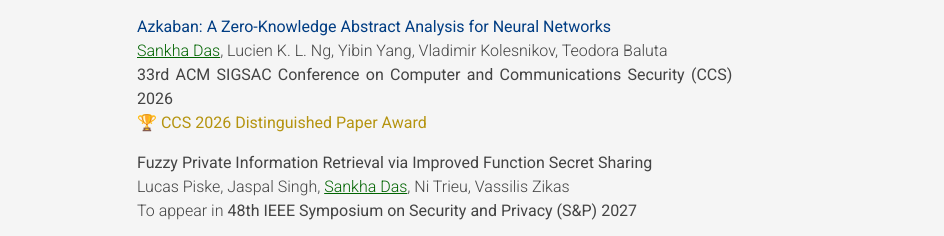
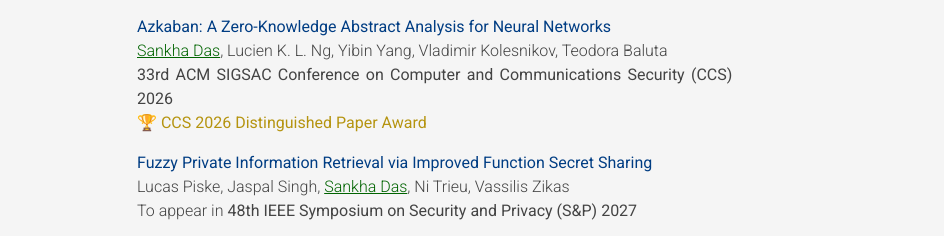
Before and after one commit to sankha555/sankha555.github.io, a plain HTML site: page index.html in a window 1280 px wide. Shown: the part 540-776 px from the top of the page, 336-1280 px from the left. Drawn offline with nearby package versions, Linux system fonts and the light colour scheme; files whose address does not match are found by name.

Commit message:
Add link to paper in index.html

```diff
--- a/index.html
+++ b/index.html
@@ -120,7 +120,7 @@
                     <div class="col-lg-10">
                     <p class="paper my-2 pl-2">
                         <!-- <b></b> <br> -->
-                        <span class="papertitle">Fuzzy Private Information Retrieval via Improved Function Secret Sharing</span><br>
+                        <span class="papertitle"><a href="https://www.computer.org/csdl/proceedings-article/sp/2027/553600b871/2lvCVysVzLq">Fuzzy Private Information Retrieval via Improved Function Secret Sharing</a></span><br>
                         Lucas Piske, Jaspal Singh, <span class="thisauthor">Sankha Das</span>, Ni Trieu, Vassilis Zikas<br>
                         To appear in <b>48th IEEE Symposium on Security and Privacy (S&P) 2027</b>
                     </p>
```
